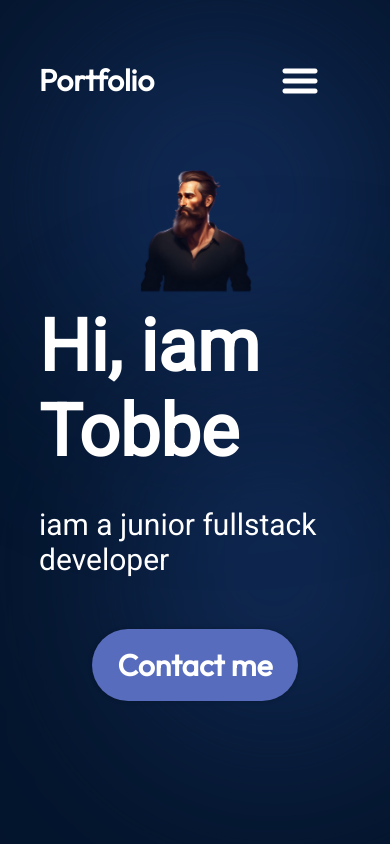
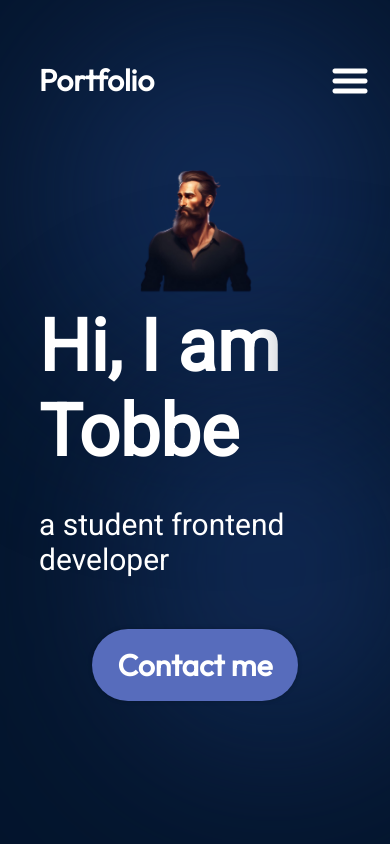
Before and after one commit to thallberg/my-portfolio, a React app: page / in a window 390 px wide. Shown: the top 844 px of the page. Built offline with nearby package versions, Linux system fonts and the light colour scheme; the HTML template or start-up script is replaced by a standard one.

Commit message:
changed text in header

```diff
--- a/src/components/Hero/Hero.jsx
+++ b/src/components/Hero/Hero.jsx
@@ -6,8 +6,8 @@ const Hero = () => {
   return (
     <section className={style.container}>
       <div className={style.content}>
-        <h1 className={style.title}>Hi, iam Tobbe</h1>
-        <p className={style.description}>iam a junior fullstack developer</p>
+        <h1 className={style.title}>Hi, I am Tobbe</h1>
+        <p className={style.description}>a student frontend developer</p>
         <a href="mailto:myemail@email.com" className={style.contactBtn}>
           Contact me
         </a>
--- a/src/components/Navbar/Navbar.module.css
+++ b/src/components/Navbar/Navbar.module.css
@@ -47,7 +47,7 @@
   .menu {
     position: absolute;
     right: 0;
-    margin-right: 10%;
+    right: -6%;
     flex-direction: column;
     align-items: flex-end;
     gap: 11px;
```
